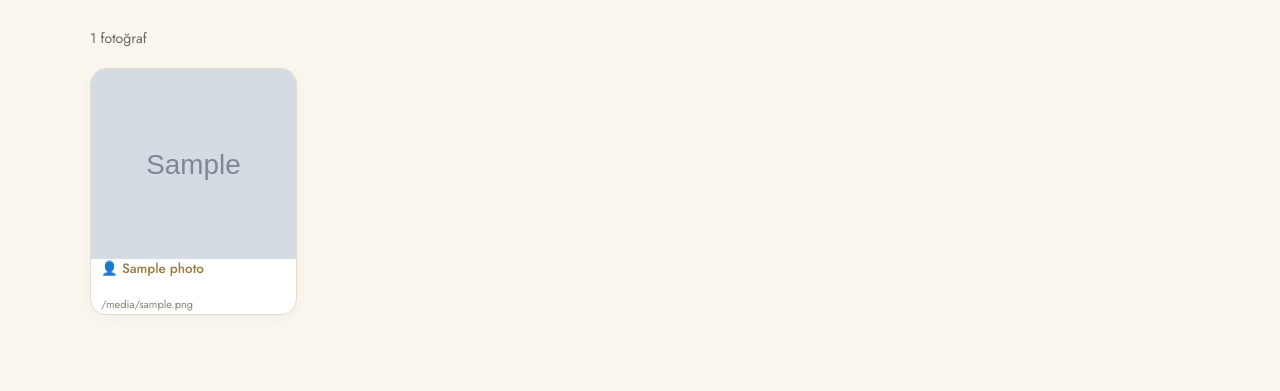
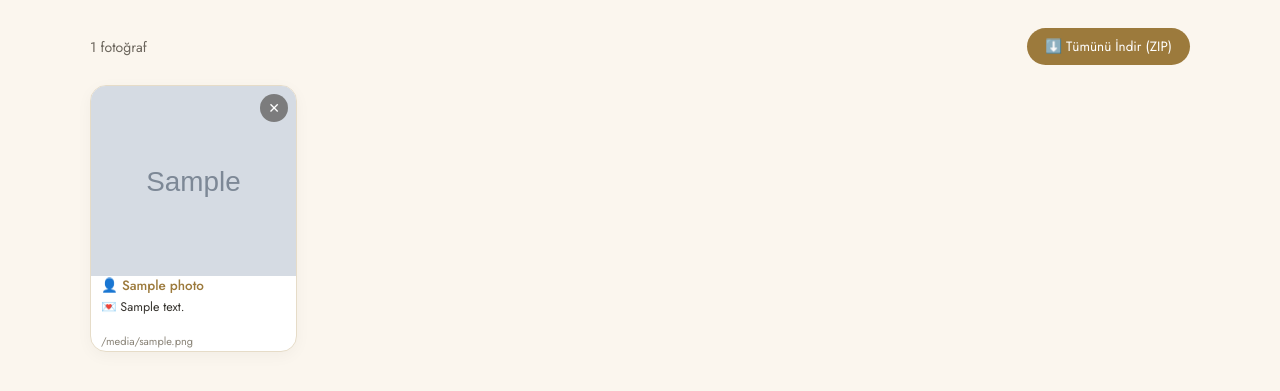
Before and after one commit to fofric58/wedding-app2, a Flask app: template templates/admin.html in a window 1280 px wide. Shown: the part 66-457 px from the top of the page. Run offline with Flask 3, Linux system fonts and the light colour scheme; the template is opened without the code that fills it: most values are stand-ins (such as "Sample title", 1, 10 or a date in 2020); grey boxes marked "Sample" are stand-in pictures.

Commit message:
Add files via upload

```diff
--- a/templates/admin.html
+++ b/templates/admin.html
@@ -47,6 +47,17 @@
         margin: 0 auto 20px;
         color: #6B655C;
         font-size: 14px;
+        display: flex;
+        align-items: center;
+        justify-content: space-between;
+    }
+    .download-btn {
+        color: #fff;
+        background: var(--gold-dark);
+        text-decoration: none;
+        font-size: 13.5px;
+        padding: 9px 18px;
+        border-radius: 999px;
     }
     .grid {
         max-width: 1100px;
@@ -61,12 +72,32 @@
         overflow: hidden;
         border: 1px solid var(--line);
         box-shadow: 0 4px 16px rgba(0,0,0,0.04);
+        position: relative;
     }
     .photo-card img {
         width: 100%;
         height: 190px;
         object-fit: cover;
         display: block;
+    }
+    .delete-form {
+        position: absolute;
+        top: 8px;
+        right: 8px;
+    }
+    .delete-btn {
+        background: rgba(51,48,43,0.55);
+        color: #fff;
+        border: none;
+        width: 28px;
+        height: 28px;
+        border-radius: 50%;
+        font-size: 14px;
+        cursor: pointer;
+        line-height: 1;
+    }
+    .delete-btn:hover {
+        background: #b5504a;
     }
     .photo-card .filename {
         font-size: 11px;
@@ -78,12 +109,20 @@
         font-size: 13.5px;
         font-weight: 500;
         color: var(--gold-dark);
-        padding: 0 10px 10px;
+        padding: 0 10px 4px;
     }
     .photo-card .guest-name.unknown {
         color: #b5aa8f;
         font-weight: 400;
         font-style: italic;
+    }
+    .photo-card .guest-message {
+        font-size: 12.5px;
+        color: var(--charcoal);
+        padding: 0 10px 8px;
+        line-height: 1.4;
+        white-space: pre-wrap;
+        word-break: break-word;
     }
     .empty {
         max-width: 1100px;
@@ -100,17 +139,29 @@
     <a class="logout" href="/logout">Çıkış Yap</a>
 </header>
 
-<div class="count">{{ photos|length }} fotoğraf</div>
+<div class="count">
+    <span>{{ photos|length }} fotoğraf</span>
+    {% if photos %}
+        <a class="download-btn" href="/panel/download-all">⬇️ Tümünü İndir (ZIP)</a>
+    {% endif %}
+</div>
 
 {% if photos %}
 <div class="grid">
     {% for photo in photos %}
     <div class="photo-card">
         <img src="/uploads/{{ photo.filename }}" loading="lazy" alt="{{ photo.filename }}">
+        <form class="delete-form" method="POST" action="/panel/delete/{{ photo.filename }}"
+              onsubmit="return confirm('Bu fotoğrafı silmek istediğinize emin misiniz?');">
+            <button type="submit" class="delete-btn" title="Sil">✕</button>
+        </form>
         {% if photo.guest_name %}
             <div class="guest-name">👤 {{ photo.guest_name }}</div>
         {% else %}
             <div class="guest-name unknown">İsimsiz</div>
+        {% endif %}
+        {% if photo.guest_message %}
+            <div class="guest-message">💌 {{ photo.guest_message }}</div>
         {% endif %}
         <div class="filename">{{ photo.filename }}</div>
     </div>
```
Also changed, not shown: templates/index.html (+27 -2 lines).
